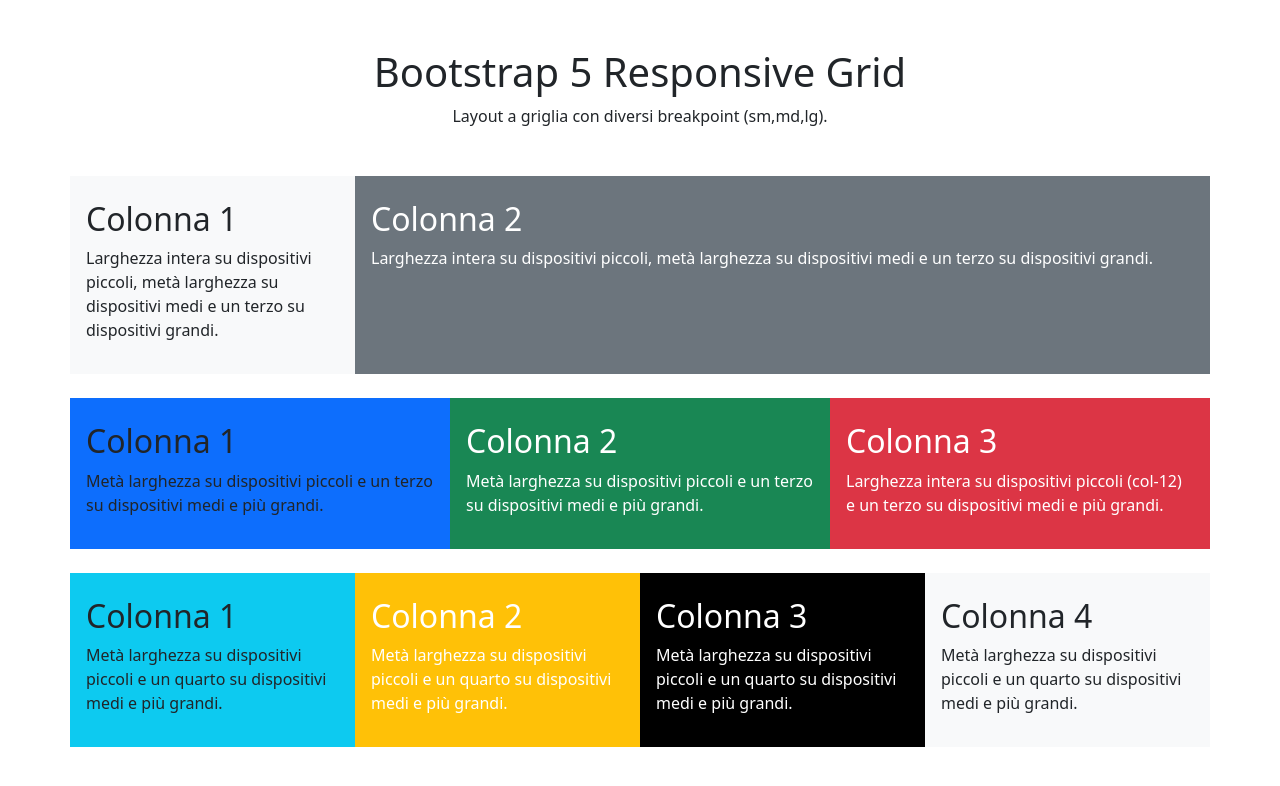
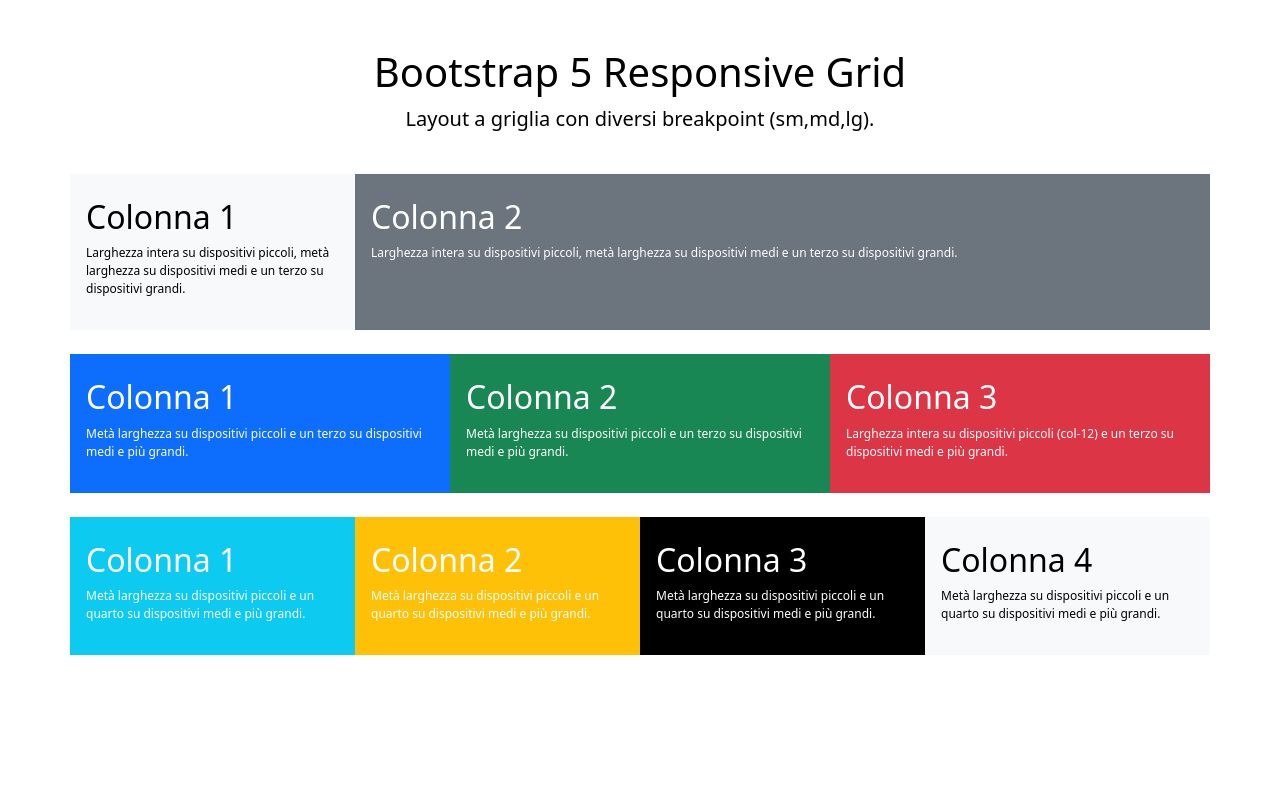
Before and after one commit to Giunta-Giovanni/htmlcss-bootstrap-layout, a plain HTML site: page index.html in a window 1280 px wide. Drawn offline with nearby package versions, Linux system fonts and the light colour scheme.

Commit message:
[fix] margin and use of row-colls to semplify the html

```diff
--- a/css/style.css
+++ b/css/style.css
@@ -1,8 +1,3 @@
-*{
-    margin: 0;
-    padding: 0;
-    box-sizing: border-box;
-}
 
 /* debug for bootstrap class */
 /* [class^='container'] {
@@ -19,7 +14,12 @@
     border: 1px solid grey;
     background-color: aqua;
     /* height: 100px; */
-} */
+
+/* general */
+body {
+    color: white;
+    font-size: 12px;
+}
 
 /********************************************************
                     MOBILE FIRST
--- a/index.html
+++ b/index.html
@@ -9,18 +9,22 @@
 </head>
 <body>
     <div class="container text-center">
-        <h1 class="mt-5">Bootstrap 5 Responsive Grid</h1>
-        <p class="mb-5">Layout a griglia con diversi breakpoint (sm,md,lg).</p>
 
-        <!-- 1st row -->
+        <!-- 1st row title-->
+        <div class="row mb-4 text-black">
+            <h1 class="mt-5 fs-1">Bootstrap 5 Responsive Grid</h1>
+            <p class="mb-3 fs-5 fw-lighter">Layout a griglia con diversi breakpoint (sm,md,lg).</p>
+        </div>
+
+        <!-- 2nd row content -->
         <div class="row mb-4">
-            <div class="col-12 col-md-6 col-lg-3 p-3 bg-light text-start">
+            <div class="col-12 col-md-6 col-lg-3 p-3 bg-light text-black text-start">
               <h2 class="mt-2"> Colonna 1</h2>
               <p>
                 Larghezza intera su dispositivi piccoli, metà larghezza su dispositivi medi e un terzo su dispositivi grandi.
               </p>
             </div>
-            <div class="col-12 col-md-6 col-lg-9 p-3 bg-secondary text-white text-start">
+            <div class="col-12 col-md-6 col-lg-9 p-3 bg-secondary text-start">
                 <h2 class="mt-2"> Colonna 2</h2>
                 <p>
                   Larghezza intera su dispositivi piccoli, metà larghezza su dispositivi medi e un terzo su dispositivi grandi.
@@ -28,7 +32,7 @@
             </div>
         </div>
 
-        <!-- 2nd row -->
+        <!-- 3rd row content-->
         <div class="row mb-4">
             <div class="col-6 col-md-4 col-lg-4 p-3 bg-primary text-start">
               <h2 class="mt-2"> Colonna 1</h2>
@@ -36,13 +40,13 @@
                 Metà larghezza su dispositivi piccoli e un terzo su dispositivi medi e più grandi.
               </p>
             </div>
-            <div class="col-6 col-md-4 col-lg-4 p-3  bg-success text-white text-start">
+            <div class="col-6 col-md-4 col-lg-4 p-3  bg-success text-start">
                 <h2 class="mt-2"> Colonna 2</h2>
                 <p>
                     Metà larghezza su dispositivi piccoli e un terzo su dispositivi medi e più grandi.
                 </p>
             </div>
-            <div class="col-12 col-md-4 col-lg-4 p-3 bg-danger text-white text-start">
+            <div class="col-12 col-md-4 col-lg-4 p-3 bg-danger text-start">
                 <h2 class="mt-2"> Colonna 3</h2>
                 <p>
                     Larghezza intera su dispositivi piccoli (col-12) e un terzo su dispositivi medi e più grandi.
@@ -50,27 +54,28 @@
             </div>
         </div>
 
-        <!-- 3rd row -->
-        <div class="row mb-4">
-            <div class="col-6 col-md-3 col-lg-3 p-3 bg-info text-start">
+
+        <!-- 4rth row content -->
+        <div class="row mb-4 row-cols-2 row-cols-md-4">
+            <div class="p-3 bg-info text-start">
               <h2 class="mt-2"> Colonna 1</h2>
               <p>
                 Metà larghezza su dispositivi piccoli e un quarto su dispositivi medi e più grandi.
               </p>
             </div>
-            <div class="col-6 col-md-3 col-lg-3 p-3 bg-warning text-white text-start">
+            <div class="p-3 bg-warning text-start">
                 <h2 class="mt-2"> Colonna 2</h2>
                 <p>
                     Metà larghezza su dispositivi piccoli e un quarto su dispositivi medi e più grandi.
                 </p>
             </div>
-            <div class="col-6 col-md-3 col-lg-3 p-3 bg-black text-white text-start">
+            <div class="p-3 bg-black text-start">
                 <h2 class="mt-2"> Colonna 3</h2>
                 <p>
                     Metà larghezza su dispositivi piccoli e un quarto su dispositivi medi e più grandi.
                 </p>
             </div>
-            <div class="col-6 col-md-3 col-lg-3 p-3  bg-light text-start">
+            <div class="p-3  bg-light text-start text-black">
                 <h2 class="mt-2"> Colonna 4</h2>
                 <p>
                     Metà larghezza su dispositivi piccoli e un quarto su dispositivi medi e più grandi.
@@ -78,7 +83,7 @@
             </div>
         </div>
     </div>
-    </body>
+</body>
 
 
 </html>
```
